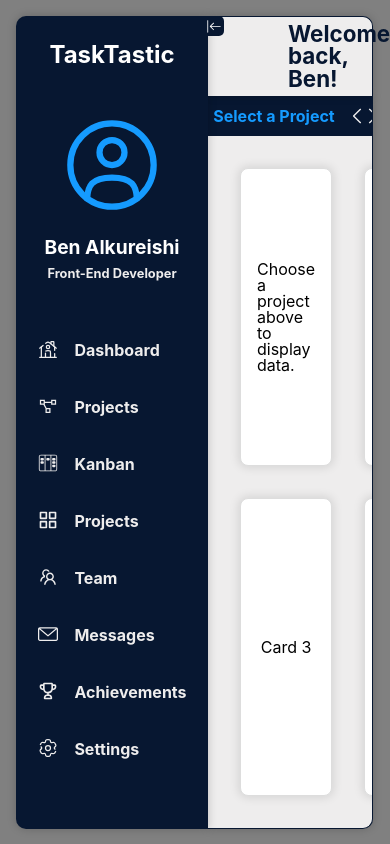
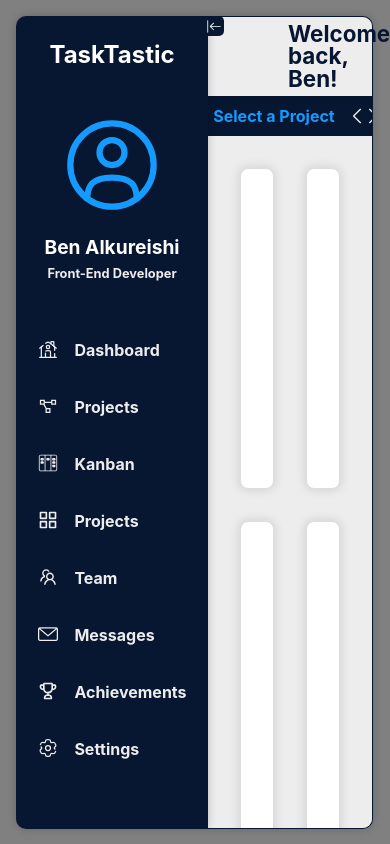
Before and after one commit to BenAlk/TaskTastic, a React (Vite) app in the folder client/: page / in a window 390 px wide. Shown: the top 844 px of the page. Built offline with nearby package versions, Linux system fonts and the light colour scheme.

Commit message:
fixed responsive cards

```diff
--- a/client/src/App.css
+++ b/client/src/App.css
@@ -61,7 +61,7 @@ table {
 	margin-left: 208px;
 	width: calc(100vw - 225px);
 	height: calc(100vh - 111px);
-	transition: margin-left 0.5s ease-in-out, width 0.5s ease-in-out;
+	transition: all 0.5s ease-in-out;
 	z-index: 1;
 	border-right: 1px solid var(--primary-color);
 	border-bottom: 1px solid var(--primary-color);
@@ -74,5 +74,4 @@ table {
 .main-container.slide {
 	margin-left: 79px;
 	width: calc(100vw - 96px);
-	transition: margin-left 1s ease-in-out, width 1s ease-in-out;
 }
--- a/client/src/components/ActivityTile/ActivityTile.jsx
+++ b/client/src/components/ActivityTile/ActivityTile.jsx
@@ -4,7 +4,7 @@ import "./styles/ActivityTile.css"
 import { ComposedChart, Bar, XAxis, YAxis, Line, CartesianGrid, Tooltip, ResponsiveContainer, Area } from 'recharts'
 import getProjectTeamTaskStats from '../../utils/getProjectTeamTaskStats'
 
-    const ActivityTile = ({ project }) => {
+    const ActivityTile = ({ project, height, width }) => {
         const chartData = useMemo(() => {
             return getProjectTeamTaskStats(project);
         }, [project]);
@@ -12,15 +12,15 @@ import getProjectTeamTaskStats from '../../utils/getProjectTeamTaskStats'
 console.log(chartData)
 
     return (
-        <ResponsiveContainer>
+        <ResponsiveContainer height={height} width={width}>
             <h2 className="tile-title">Team Activity</h2>
             <ComposedChart
                 data={chartData}
                 margin={{
-                    top: 20,
-                    right: 20,
-                    left: 20,
-                    bottom: 20,
+                    top: 25,
+                    right: 50,
+                    left: -20,
+                    bottom: -40,
                 }}
                 >
                 <CartesianGrid strokeDasharray="3 3" />
@@ -29,6 +29,7 @@ console.log(chartData)
                     tick={{ fill: '#666', fontSize: 14 }}
                     tickLine={false}
                     axisLine={{ stroke: '#666' }}
+                    height={60}
                 />
                 <YAxis
                     tickCount={3}
@@ -42,23 +43,22 @@ console.log(chartData)
                 <Tooltip cursor={{ fill: 'transparent' }} />
                 <Area
                     type="monotone"
-                    dataKey="tasksDueNextThreeDays"
+                    dataKey="Tasks Due Next Three Days"
                     fill="#8884d8"
                     stroke="#8884d8"
                     fillOpacity={0.3}
                 />
-                <Bar dataKey="tasksCompletedLastSevenDays"  activeBar={false} barSize={20} fill="#90EE90" />
+                <Bar dataKey="Tasks Completed Last Seven Days"  activeBar={false} barSize={20} fill="#006400" />
                 <Line
                     type="monotone"
-                    dataKey="overdueTaskCount"
+                    dataKey="Overdue Tasks"
                     stroke="#ff0000"
+                    strokeWidth={2}
                 />
                 </ComposedChart>
         </ResponsiveContainer>
     )
 }
-
-export default ActivityTile
 
 ActivityTile.propTypes = {
     project: PropTypes.shape({
@@ -73,6 +73,10 @@ project: PropTypes.shape({
             assignedTo: PropTypes.string.isRequired,
             targetDate: PropTypes.string.isRequired,
             completedDate: PropTypes.string,
-    })).isRequired,
-})
+        }))
+    }),
+    height: PropTypes.number,
+    width: PropTypes.number
     }
+
+export default ActivityTile
--- a/client/src/components/Card/Card.jsx
+++ b/client/src/components/Card/Card.jsx
@@ -4,7 +4,9 @@ import "./styles/Card.css"
 const Card = ({children, className}) => {
     return (
         <div className={`card-container ${className}`}>
-            {children}
+            <div className="card-content">
+                {children}
+            </div>
         </div>
     )
 }
--- a/client/src/components/Card/styles/Card.css
+++ b/client/src/components/Card/styles/Card.css
@@ -5,8 +5,20 @@
     border: 1px solid #ddd;
     box-shadow: 0 0 10px 2px rgba(0, 0, 0, 0.1);
     display: flex;
-    align-items: center;
-    justify-content: center;
-    height: calc(((100vh - 200px) - 48px) / 2);
-    flex-grow: 1;
+    flex-direction: column;
+    align-items: stretch;
+    justify-content: flex-start;
+    height: 38vh;
+    min-height: 0;
+    flex: 1 1 calc(50% - 2rem);
+    transition: all 0.5s ease-in-out;
+    overflow: hidden;
 }
+
+.card-content {
+    flex: 1;
+    display: flex;
+    flex-direction: column;
+    min-height: 0;
+    overflow: auto;
+}
--- a/client/src/components/TaskTile/TaskTile.jsx
+++ b/client/src/components/TaskTile/TaskTile.jsx
@@ -3,7 +3,7 @@ import PropTypes from "prop-types";
 import "./styles/TaskTile.css";
 import { BarChart, Tooltip, XAxis, YAxis, CartesianGrid, Bar, ResponsiveContainer } from 'recharts';
 
-const TaskTile = ({ project }) => {
+const TaskTile = ({ project, height, width }) => {
 const chartData = useMemo(() => {
     const columnCounts = Object.fromEntries(
     project.kanban.columns.map(column => [column.name, 0])
@@ -23,15 +23,15 @@ const chartData = useMemo(() => {
 }, [project]);
 
 return (
-    <ResponsiveContainer>
+    <ResponsiveContainer height={height} width={width}>
         <h2 className="tile-title">Task Activity</h2>
     <BarChart
         data={chartData}
         margin={{
-        top: 70,
-        right: 90,
-        left: 0,
-        bottom: -20,
+        top: 25,
+        right: 50,
+        left: -20,
+        bottom: -40,
         }}
     >
     <CartesianGrid strokeDasharray="3 3" />
@@ -71,7 +71,9 @@ project: PropTypes.shape({
     tasks: PropTypes.arrayOf(PropTypes.shape({
     kanbanColumn: PropTypes.string.isRequired
     })).isRequired
-}).isRequired
+}),
+height: PropTypes.number,
+width: PropTypes.number
 }
 
 export default TaskTile;
--- a/client/src/pages/Dashboard/index.jsx
+++ b/client/src/pages/Dashboard/index.jsx
@@ -4,8 +4,6 @@ import { useOutletContext } from "react-router-dom"
 import { projects } from "./testData/testData"
 import ProjectSelector from '../../components/ProjectSelector/ProjectSelector'
 import Card from "../../components/Card/Card"
-// import BarChartKanBan from "../../components/BarChartKanBan/BarChartKanBan"
-// import PieChartTasks from "../../components/PieChartTasks/PieChartTasks"
 import TaskTile from "../../components/TaskTile/TaskTile"
 import ActivityTile from "../../components/ActivityTile/ActivityTile"
 import "./styles/Dashboard.css"
@@ -26,10 +24,8 @@ const Dashboard = () => {
                 chosenProject={chosenProject}
             />
             <div className="dashboard-container">
-                {/* <Card className="barchart-kanban" >{chosenProject ? <BarChartKanBan project={chosenProject} /> : "Choose a project above to display data."}</Card>
-                <Card className="piechart-tasks" >{chosenProject ? <PieChartTasks project={chosenProject}/>: "Choose a project above to display data."}</Card> */}
-                <Card className="barchart-kanban" >{chosenProject ? <TaskTile project={chosenProject} /> : "Choose a project above to display data."}</Card>
-                <Card className="activity-tile" >{chosenProject ? <ActivityTile project={chosenProject} /> : "Choose a project above to display data."}</Card>
+                <Card className="barchart-kanban" >{chosenProject ? <TaskTile project={chosenProject} height={"90%"} width={"100%"} /> : "Choose a project above to display data."}</Card>
+                <Card className="activity-tile" >{chosenProject ? <ActivityTile project={chosenProject} height={"90%"} width={"100%"} /> : "Choose a project above to display data."}</Card>
                 <Card >Card 3</Card>
                 <Card >Card 4</Card>
             </div>
--- a/client/src/pages/Dashboard/styles/Dashboard.css
+++ b/client/src/pages/Dashboard/styles/Dashboard.css
@@ -1,8 +1,9 @@
 .dashboard-container {
-    display: grid;
-    grid-template-columns: repeat(2, 1fr);
-    grid-gap: 2rem;
+    display: flex;
+    flex-wrap: wrap;
+    gap: 2rem;
     padding: 2rem;
+    height: calc(100vh - 200px);
 }
 
 .barchart-kanban {
--- a/client/src/utils/getProjectTeamTaskStats.jsx
+++ b/client/src/utils/getProjectTeamTaskStats.jsx
@@ -25,9 +25,9 @@ const teamStats = project.team.members.map(member => {
 
     return {
         name: member.name,
-        overdueTaskCount,
-        tasksDueNextThreeDays,
-        tasksCompletedLastSevenDays
+        "Overdue Tasks": overdueTaskCount,
+        "Tasks Due Next Three Days": tasksDueNextThreeDays,
+        "Tasks Completed Last Seven Days": tasksCompletedLastSevenDays
     };
 });
 
```
Lines whose indentation alone changed are shown as unchanged.
